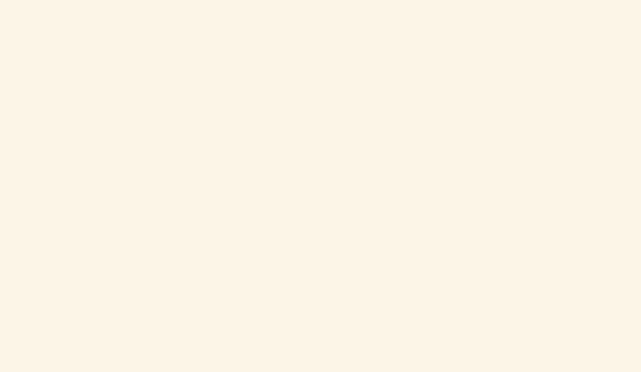
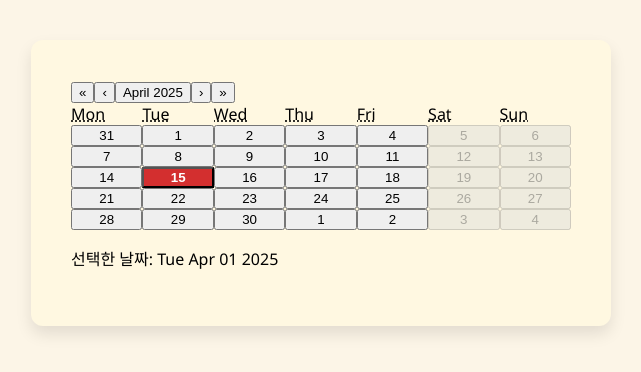
Before and after one commit to jinkong9/Capston, a React (Vite) app: page /calendar in a window 1280 px wide. Before the commit this address had no page. Shown: the top 372 px of the page, without its empty margins (319-960 px from the left). Built offline with nearby package versions, Linux system fonts and the light colour scheme; a web font is replaced by a local one.

Commit message:
plus calendar

```diff
--- a/src/App.jsx
+++ b/src/App.jsx
@@ -5,6 +5,7 @@ import { BrowserRouter, Route, Routes } from 'react-router-dom';
 import Main from './component/Main/main/main'
 import Login from './component/Login/login/login';
 import Join from './component/Join/join';
+import MyCalendar from './component/Calendar/calendar';
 
 function App() {
 
@@ -15,6 +16,7 @@ function App() {
     <Route path="/" element={<Main/>}/>
     <Route path="/join" element={<Join/>}/>
     <Route path="/login" element={<Login/>}/>
+    <Route path="/calendar" element={<MyCalendar />}/>
 
    </Routes>
    </BrowserRouter>
--- /dev/null
+++ b/src/component/Calendar/calendar.jsx
@@ -0,0 +1,35 @@
+import React, { useState } from 'react';
+import Calendar from 'react-calendar';
+import styles from './calendar.module.css';  // CSS 모듈 import
+
+function MyCalendar() {
+  const [date, setDate] = useState(new Date());
+
+  const onChange = (newDate) => {
+    setDate(newDate);
+  };
+
+  const disableWeekends = ({ date }) => date.getDay() === 0 || date.getDay() === 6;
+
+  const tileClassName = ({ date }) => {
+    // 특정 날짜 스타일 적용 (여기서는 15일에 강조 스타일을 주었음)
+    if (date.getDate() === 15) {
+      return styles.selected;
+    }
+    return undefined;
+  };
+
+  return (
+    <div className={styles.calendar}>
+      <Calendar
+        onChange={onChange}
+        value={date}
+        tileClassName={tileClassName}  // 특정 날짜에 클래스 적용
+        tileDisabled={disableWeekends}  // 주말 비활성화
+      />
+      <p>선택한 날짜: {date.toDateString()}</p>
+    </div>
+  );
+}
+
+export default MyCalendar;
--- /dev/null
+++ b/src/component/Calendar/calendar.module.css
@@ -0,0 +1,75 @@
+/* calendar.module.css */
+.calendar {
+    background-color: #fff8e1;  /* 배경을 노란색 계열로 설정 */
+    border-radius: 12px;  /* 둥근 모서리 */
+    box-shadow: 0 8px 16px rgba(0, 0, 0, 0.1);  /* 부드러운 그림자 */
+    padding: 40px;
+    width: 100%;
+    max-width: 500px;
+    margin: 40px auto;
+    font-family: 'Segoe UI', Tahoma, Geneva, Verdana, sans-serif;
+  }
+
+  .react-calendar {
+    width: 100%;
+    border: none;
+  }
+
+  .react-calendar__tile {
+    background-color: #ffeb3b;  /* 기본 타일 색상: 밝은 노란색 */
+    color: #333;  /* 기본 글자 색 */
+    border-radius: 12px;  /* 둥근 모서리 */
+    padding: 25px;  /* 타일 크기 키우기 */
+    margin: 5px;
+    font-size: 32px;  /* 큰 글자 크기 */
+    display: flex;
+    justify-content: center;
+    align-items: center;
+    cursor: pointer;
+    transition: all 0.3s ease;
+  }
+
+  .react-calendar__tile:hover {
+    background-color: #fbc02d;  /* 마우스를 올리면 다소 어두운 노란색 */
+    color: white;  /* 글자 색상 흰색 */
+  }
+
+  .react-calendar__tile--active {
+    background-color: #f57c00;  /* 선택된 날짜는 오렌지색 */
+    color: white;
+    font-weight: bold;
+  }
+
+  .react-calendar__tile--now {
+    background-color: #ff9800;  /* 오늘 날짜는 오렌지색 */
+    color: white;
+    font-weight: bold;
+  }
+
+  .react-calendar__tile--disabled {
+    background-color: #e0e0e0;  /* 비활성화된 날짜는 회색 */
+    color: #9e9e9e;
+    cursor: not-allowed;
+  }
+
+  .react-calendar__navigation {
+    display: none;  /* 내비게이션 버튼 제거 */
+  }
+
+  .react-calendar__month-view__weekdays {
+    display: flex;
+    justify-content: space-between;
+  }
+
+  .react-calendar__month-view__weekdays__weekday {
+    font-size: 16px;
+    font-weight: bold;
+    color: #555;
+  }
+
+  /* 선택된 날짜 스타일 */
+  .selected {
+    background-color: #d32f2f;  /* 선택된 날짜는 빨간색 */
+    color: white;
+    font-weight: bold;
+  }
--- a/src/component/Join/join.jsx
+++ b/src/component/Join/join.jsx
@@ -57,7 +57,7 @@ export default function Join() {
 
   return (
     <div className={style.container}>
-      <img className={style.logo} src={DDlogo} alt='메인로고'></img>
+      {/* <img className={style.logo} src={DDlogo} alt='메인로고'></img> */}
       <h3 className={style.joinwrite}>회원가입</h3>
       <div>
       <div>
```
